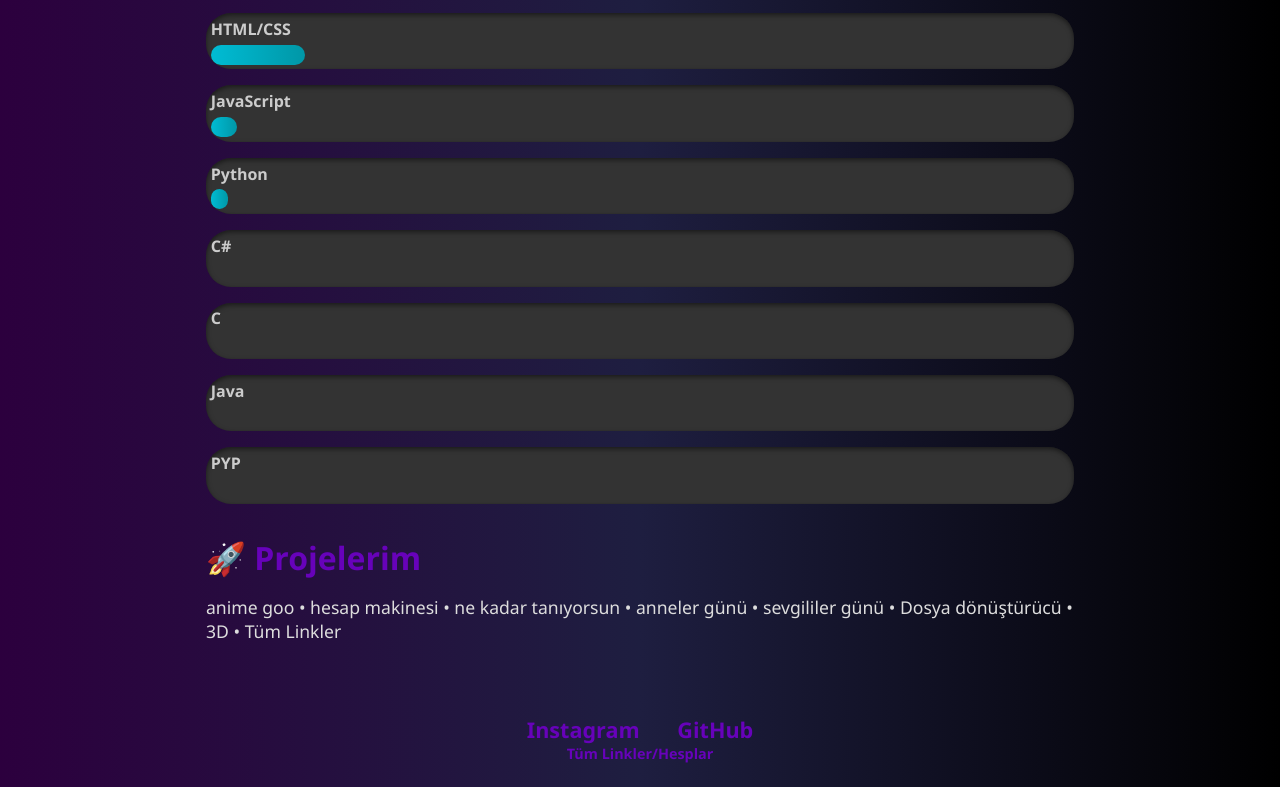
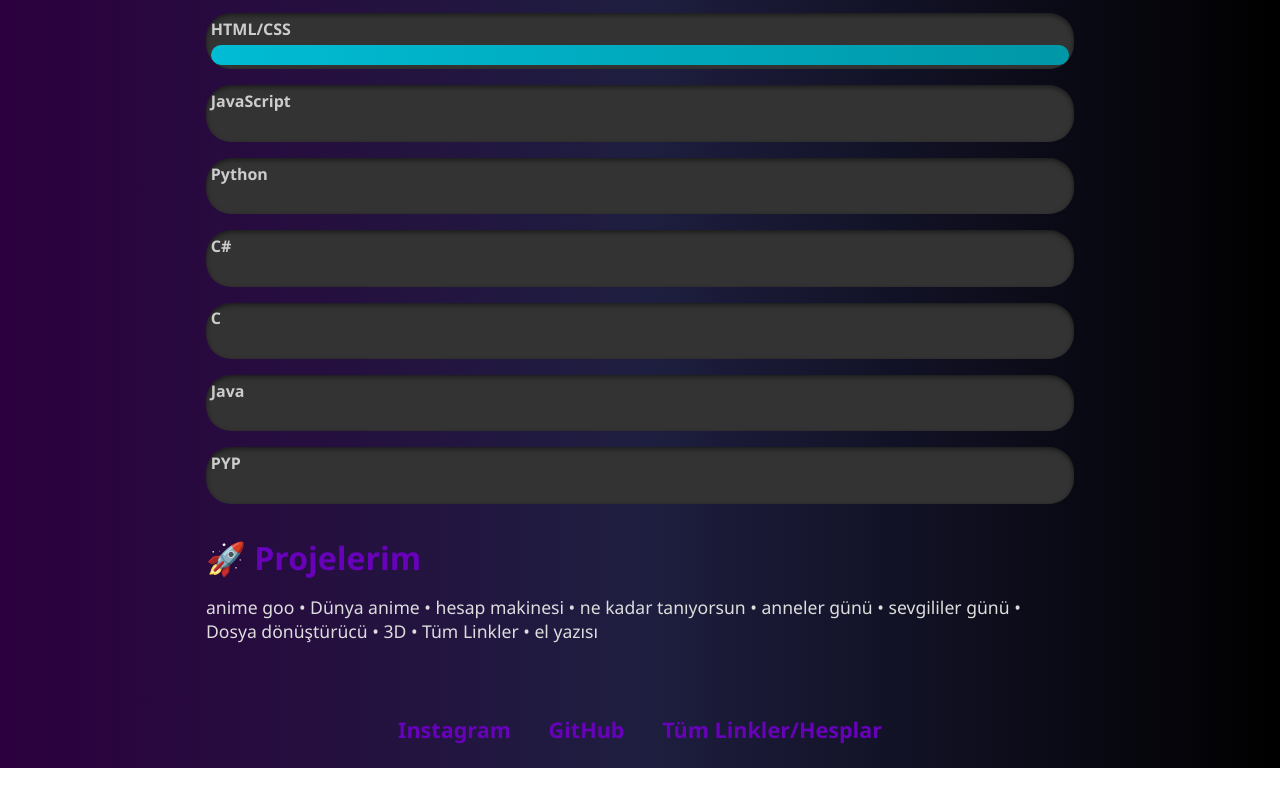
Before and after one commit to admin-kaport/mert, a plain HTML site: page index.html in a window 1280 px wide. Shown: the part 573-1360 px from the top of the page. Drawn offline with Linux system fonts and the light colour scheme.

Commit message:
index.html

```diff
--- a/index.html
+++ b/index.html
@@ -177,15 +177,15 @@
         <h2>🛠️ Yeteneklerim</h2>
         <div class="yetenek">
             <span>HTML/CSS</span>
-            <div class="seviye" style="width: 11%"></div>
+            <div class="seviye" style="width: 100%"></div>
         </div>
         <div class="yetenek">
             <span>JavaScript</span>
-            <div class="seviye" style="width: 3%"></div>
+            <div class="seviye" style="width: 0%"></div>
         </div>
         <div class="yetenek">
             <span>Python</span>
-            <div class="seviye" style="width: 2%"></div>
+            <div class="seviye" style="width: 0%"></div>
         </div>
         <div class="yetenek">
             <span>C#</span>
@@ -207,7 +207,7 @@
 
     <section id="projeler">
         <h1>🚀 Projelerim</h1>
-        <p>anime goo • hesap makinesi • ne kadar tanıyorsun • anneler günü • sevgililer günü • Dosya dönüştürücü • 3D • Tüm Linkler </p>
+        <p>anime goo • Dünya anime • hesap makinesi • ne kadar tanıyorsun • anneler günü • sevgililer günü • Dosya dönüştürücü • 3D • Tüm Linkler •  el yazısı  </p>
     </section>
 
     <footer>
@@ -215,7 +215,7 @@
         <div class="sosyal-medya">
        <h2/>
             <a href="https://instagram.com/uq.wst" target="_blank" rel="noopener noreferrer">Instagram</a>
-            <a href="https://github.com/admin-kaport" target="_blank" rel="noopener noreferrer">GitHub</a> </h2>
+            <a href="https://github.com/admin-kaport" target="_blank" rel="noopener noreferrer">GitHub</a>
             <a href="https://admin-kaport.github.io/E/" target="_blank" rel="noopener noreferrer">Tüm Linkler/Hesplar</a> </h2>
         </div>
     </footer>
```
